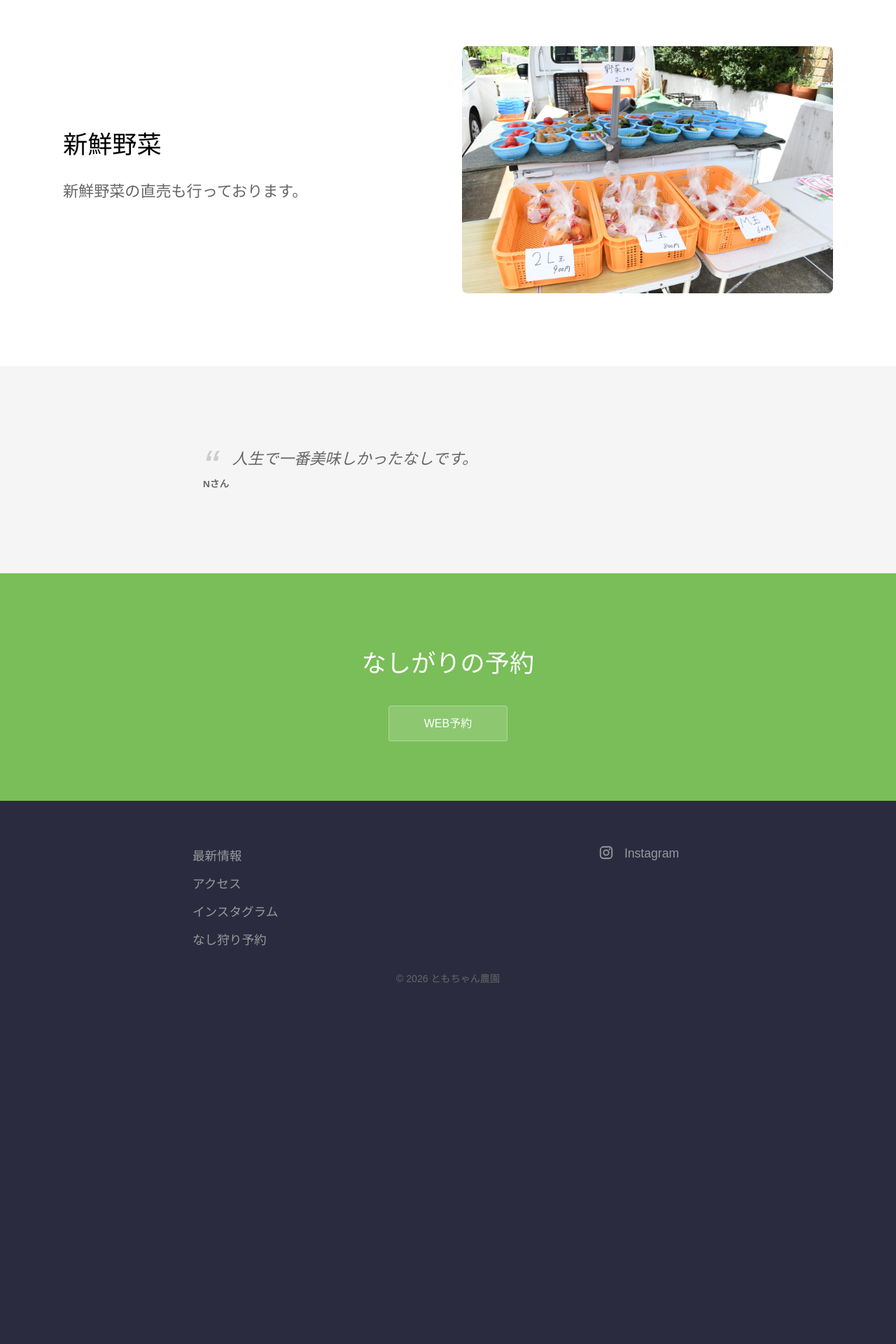
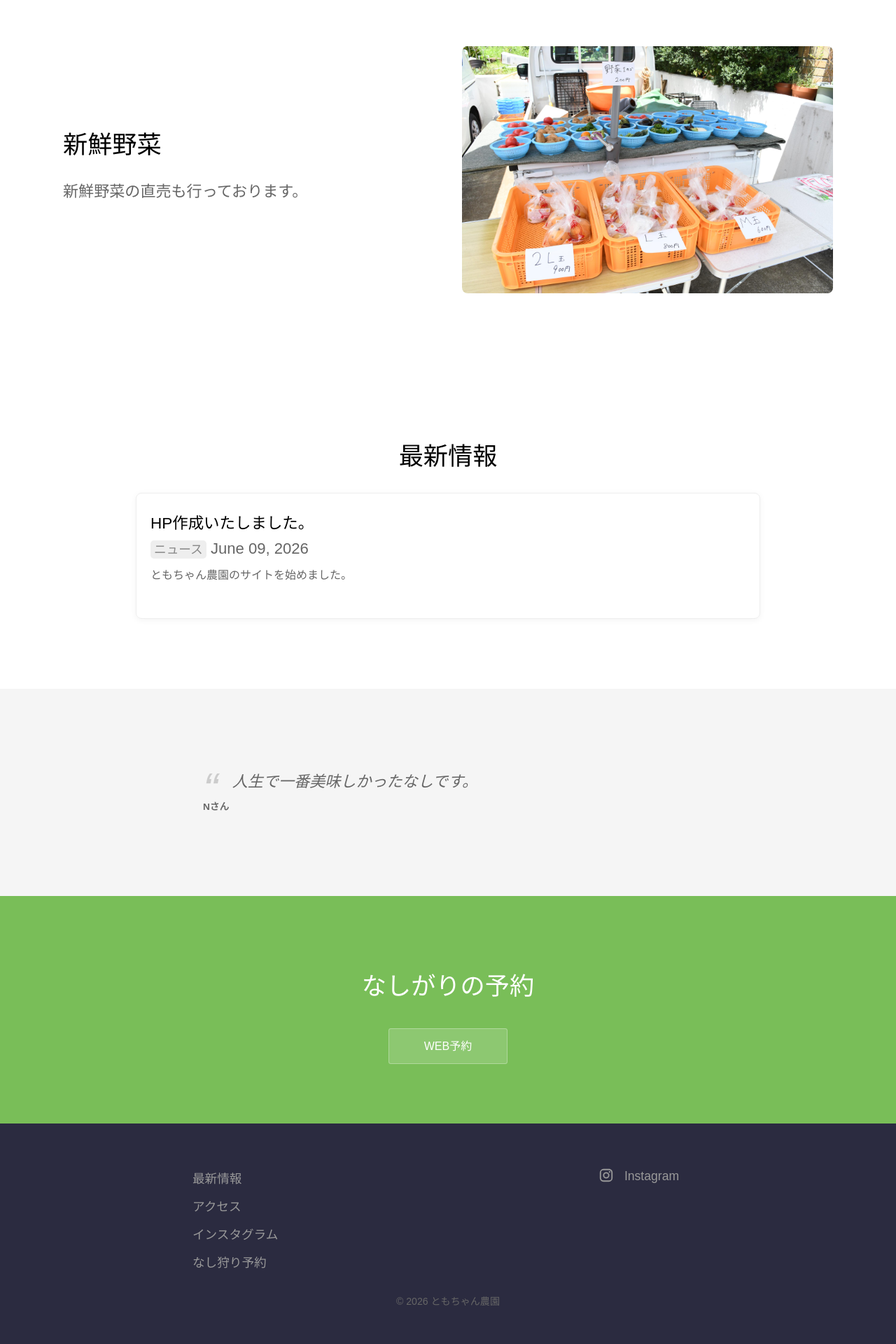
Before and after one commit to johannesnicolaus/nashi_nouen, a Jekyll site: the page built from index.html, in a window 1280 px wide. Shown: the part 1640-3560 px from the top of the page at 70% size. Built offline with Jekyll 4.4.1, drawn with Linux system fonts in a browser that asks for light colours; some web fonts are replaced; before the commit the page ends 3099 px from its top, so only the background shows below that.

Commit message:
add saishin jouhou to home

```diff
--- a/_sass/landing-page.scss
+++ b/_sass/landing-page.scss
@@ -29,6 +29,75 @@
 			}
 		}
 	}
+}
+
+.latest-posts {
+	background: #fff;
+	padding: 100px 0;
+
+	h2 {
+		text-align: center;
+	}
+}
+
+.latest-posts-scroll {
+	max-width: 850px;
+	max-height: 650px;
+	margin: 0 auto;
+	overflow-y: auto;
+	padding: 0 20px;
+	border: 1px solid #eee;
+	border-radius: 8px;
+	box-shadow: 0 2px 10px rgba(0, 0, 0, .05);
+}
+
+.latest-posts-list {
+	list-style: none;
+	margin: 0;
+	padding: 0;
+}
+
+.latest-post-item {
+	min-height: 130px;
+	padding: 24px 0;
+	border-bottom: 1px solid #eee;
+
+	&:last-child {
+		border-bottom: 0;
+	}
+
+	h3 {
+		margin: 0 0 8px 0;
+
+		a {
+			color: #000;
+			font-size: 1.2em;
+			font-weight: normal;
+			text-decoration: none;
+
+			&:hover {
+				text-decoration: underline;
+			}
+		}
+	}
+
+	.post-details {
+		margin: 0 0 10px 0;
+	}
+
+	.post-content {
+		max-height: 3.2em;
+		overflow: hidden;
+
+		p {
+			margin: 0;
+			font-size: 1em;
+		}
+	}
+}
+
+.latest-posts-empty {
+	text-align: center;
 }
 
 .hero {
--- a/index.html
+++ b/index.html
@@ -80,6 +80,30 @@ description: 横浜のともちゃん農園の公式サイトです。新鮮な
 		</div>
 	</section>
 
+	<section class="latest-posts">
+		<div class="container">
+			<h2 class="editable">最新情報</h2>
+			{% assign latest_posts = site.posts | slice: 0, 20 %}
+			{% if latest_posts.size > 0 %}
+				<div class="latest-posts-scroll">
+					<ul class="latest-posts-list">
+						{% for post in latest_posts %}
+							<li class="latest-post-item">
+								<h3><a href="{% include relative-src.html src=post.url %}">{{ post.title }}</a></h3>
+								{% include post-title.html post=post %}
+								<div class="post-content">
+									{{ post.excerpt }}
+								</div>
+							</li>
+						{% endfor %}
+					</ul>
+				</div>
+			{% else %}
+				<p class="latest-posts-empty">現在、最新情報はありません。</p>
+			{% endif %}
+		</div>
+	</section>
+
 	<section class="testimonial">
 		<div class="container flex">
 			<div class="testimonial-block">
```
